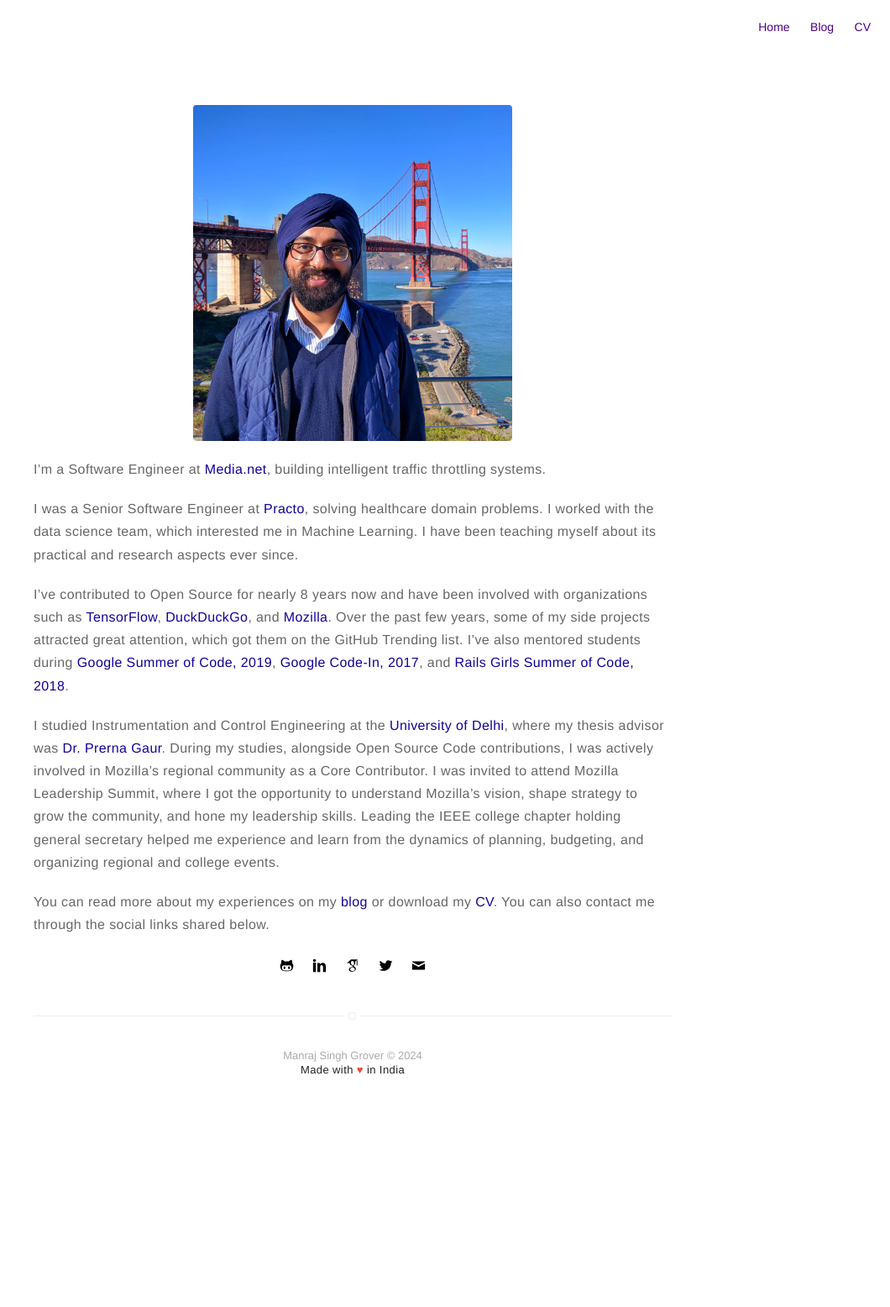
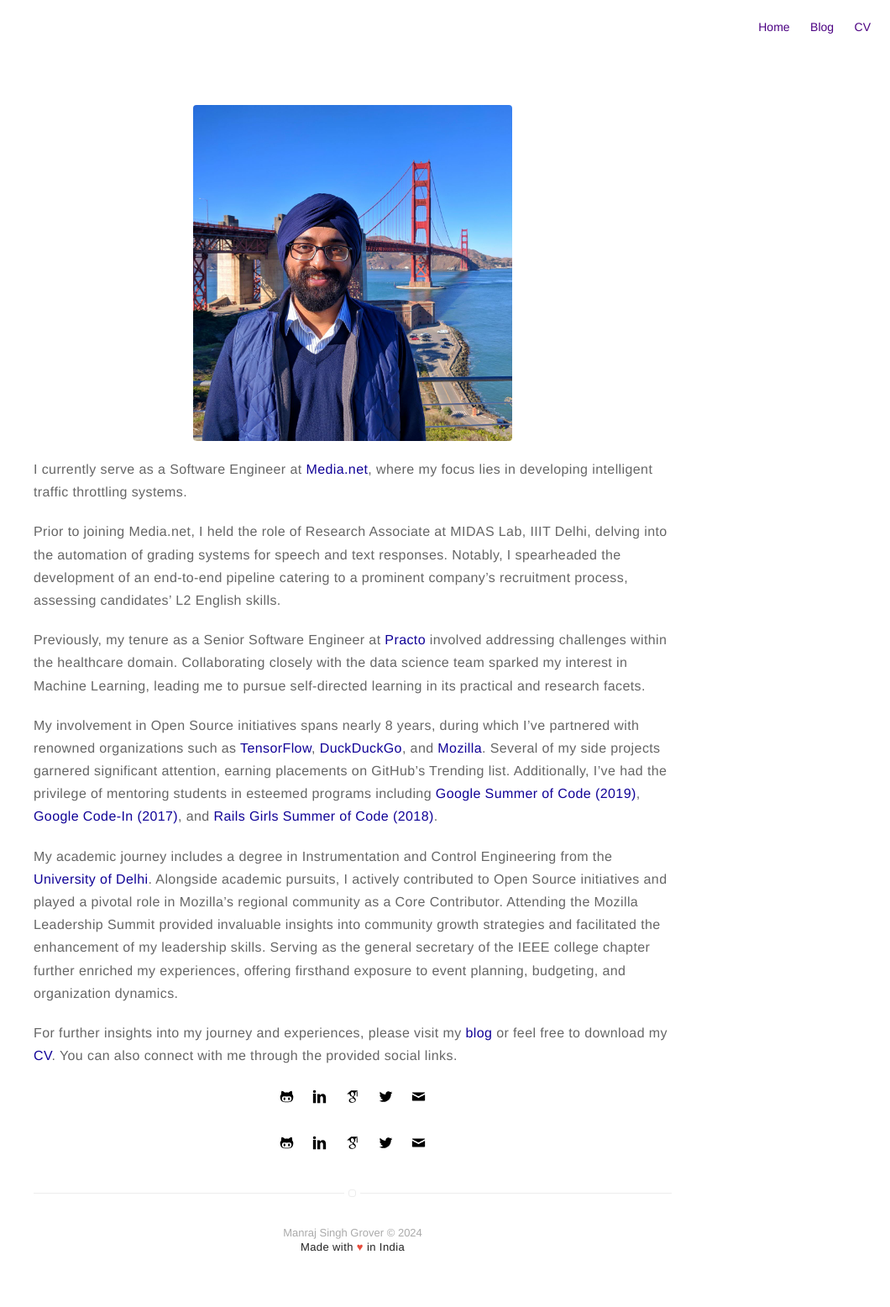
Before and after one commit to manrajgrover/manrajgrover.github.io, a Jekyll site: the page built from about.md, in a window 1280 px wide. Shown: the whole page at 84% size, without its empty margins (220-1280 px from the left). Built offline with Jekyll 4.4.1, drawn with Linux system fonts in a browser that asks for light colours; before the commit the page ends 1345 px from its top, so only the background shows below that.

Commit message:
Updates about me section

```diff
--- a/about.md
+++ b/about.md
@@ -4,16 +4,22 @@ layout: page
 ---
 ![{{ site.name }}]({% if site.full-picture %}{{ site.url }}/{{ site.full-picture }}{% else %}{{ site.url }}/{{ site.picture }}{% endif %})
 
-I'm a Software Engineer at <a href="https://media.net" target="_blank" class="link">Media.net</a>, building intelligent traffic throttling systems.
+I currently serve as a Software Engineer at <a href="https://media.net" target="_blank" class="link">Media.net</a>, where my focus lies in developing intelligent traffic throttling systems.
 
-I was a Senior Software Engineer at <a href="https://practo.com/" target="_blank" class="link">Practo</a>, solving healthcare domain problems. I worked with the data science team, which interested me in Machine Learning. I have been teaching myself about its practical and research aspects ever since.
+Prior to joining Media.net, I held the role of Research Associate at MIDAS Lab, IIIT Delhi, delving into the automation of grading systems for speech and text responses. Notably, I spearheaded the development of an end-to-end pipeline catering to a prominent company's recruitment process, assessing candidates' L2 English skills.
 
-I've contributed to Open Source for nearly 8 years now and have been involved with organizations such as <a href="https://github.com/tensorflow/tfjs" target="_blank" class="link">TensorFlow</a>, <a href="https://duckduckhack.com/u/manrajgrover/" target="_blank" class="link">DuckDuckGo</a>, and <a href="https://mozillians.org/en-US/u/manrajsingh/" target="_blank" class="link">Mozilla</a>. Over the past few years, some of my side projects attracted great attention, which got them on the GitHub Trending list. I've also mentored students during <a href="https://summerofcode.withgoogle.com/archive/2019/projects/6561581775716352/" target="_blank" class="link">Google Summer of Code, 2019</a>, <a href="https://codein.withgoogle.com/archive/2017/" target="_blank" class="link">Google Code-In, 2017</a>, and <a href="https://railsgirlssummerofcode.org/" target="_blank" class="link">Rails Girls Summer of Code, 2018</a>.
+Previously, my tenure as a Senior Software Engineer at <a href="https://practo.com/" target="_blank" class="link">Practo</a> involved addressing challenges within the healthcare domain. Collaborating closely with the data science team sparked my interest in Machine Learning, leading me to pursue self-directed learning in its practical and research facets.
 
-I studied Instrumentation and Control Engineering at the <a href="http://www.nsit.ac.in/" target="_blank" class="link">University of Delhi</a>, where my thesis advisor was <a href="http://www.nsit.ac.in/faculty/prg/" target="_blank" class="link">Dr. Prerna Gaur</a>. During my studies, alongside Open Source Code contributions, I was actively involved in Mozilla's regional community as a Core Contributor. I was invited to attend Mozilla Leadership Summit, where I got the opportunity to understand Mozilla's vision, shape strategy to grow the community, and hone my leadership skills. Leading the IEEE college chapter holding general secretary helped me experience and learn from the dynamics of planning, budgeting, and organizing regional and college events.
+My involvement in Open Source initiatives spans nearly 8 years, during which I've partnered with renowned organizations such as <a href="https://github.com/tensorflow/tfjs" target="_blank" class="link">TensorFlow</a>, <a href="https://github.com/duckduckgo" target="_blank" class="link">DuckDuckGo</a>, and <a href="https://people.mozilla.org/p/manrajsingh" target="_blank" class="link">Mozilla</a>. Several of my side projects garnered significant attention, earning placements on GitHub's Trending list. Additionally, I've had the privilege of mentoring students in esteemed programs including <a href="https://summerofcode.withgoogle.com/archive/2019/projects/6561581775716352/" target="_blank" class="link">Google Summer of Code (2019)</a>, <a href="https://codein.withgoogle.com/archive/2017/" target="_blank" class="link">Google Code-In (2017)</a>, and <a href="https://railsgirlssummerofcode.org/" target="_blank" class="link">Rails Girls Summer of Code (2018)</a>.
 
-You can read more about my experiences on my <a href="{{ site.url }}/blog/" target="_blank" class="link">blog</a> or download my <a class="link" href="{{ site.url }}/{{ site.resume-url }}" target="_blank">CV</a>. You can also contact me through the social links shared below.
+My academic journey includes a degree in Instrumentation and Control Engineering from the <a href="http://www.nsit.ac.in/" target="_blank" class="link">University of Delhi</a>. Alongside academic pursuits, I actively contributed to Open Source initiatives and played a pivotal role in Mozilla's regional community as a Core Contributor. Attending the Mozilla Leadership Summit provided invaluable insights into community growth strategies and facilitated the enhancement of my leadership skills. Serving as the general secretary of the IEEE college chapter further enriched my experiences, offering firsthand exposure to event planning, budgeting, and organization dynamics.
+
+For further insights into my journey and experiences, please visit my <a href="{{ site.url }}/blog/" target="_blank" class="link">blog</a> or feel free to download my <a class="link" href="{{ site.url }}/{{ site.resume-url }}" target="_blank">CV</a>. You can also connect with me through the provided social links.
 
 <section class="list">
     {% include social-links.html %}
 </section>
+
+<section class="list">
+    {% include social-links.html %}
+</section>
```
